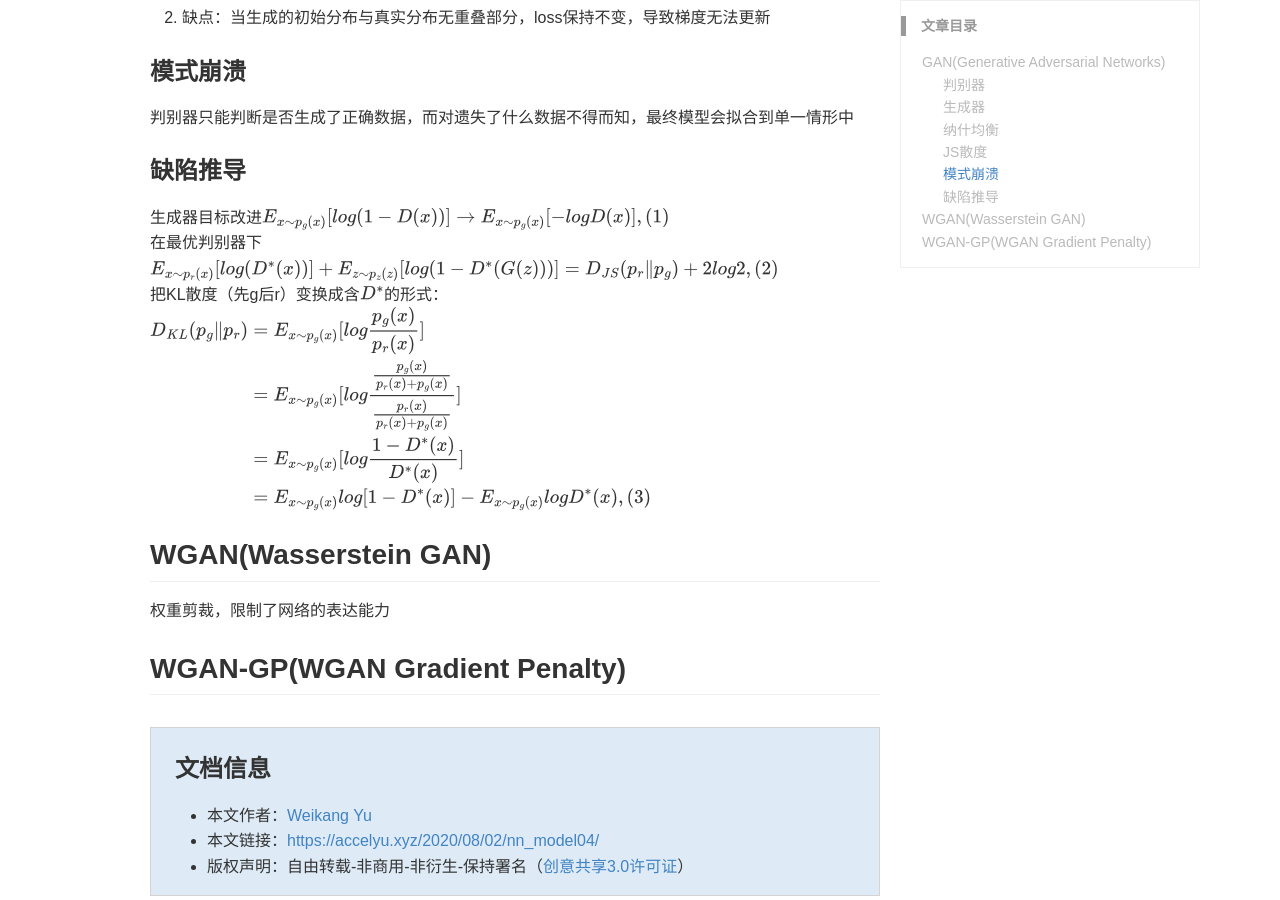
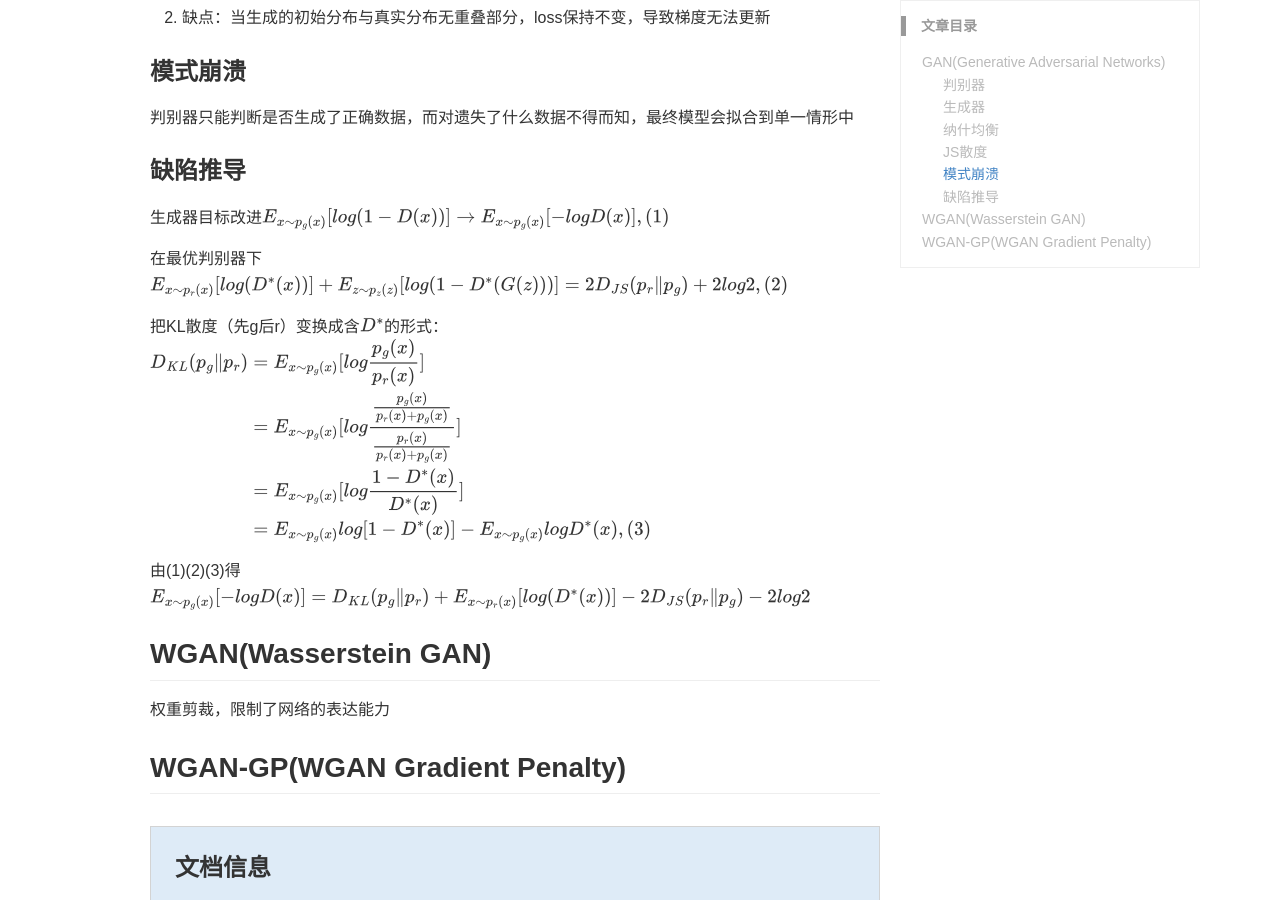
Before and after one commit to AccelYu/AccelYu.github.io, a Jekyll site: the page built from _posts/2020-08-02-nn_model04.md, in a window 1280 px wide and 900 px high, scrolled down 1274 px. Built offline with Jekyll 4.4.1, drawn with Linux system fonts in a browser that asks for light colours; some web fonts are replaced; comment, search, counter and statistics services are not loaded; a style sheet for code colours, icons or effects is not loaded; some of the changed text lies outside the part shown.

Commit message:
Update 2020-08-02-nn_model04.md

```diff
--- a/_posts/2020-08-02-nn_model04.md
+++ b/_posts/2020-08-02-nn_model04.md
@@ -48,7 +48,9 @@ $$\begin{align}D_{JS}(p_r \Vert p_g)
 
 ### 缺陷推导
 生成器目标改进$E_{x\sim p_g(x)}[log(1-D(x))] \to E_{x\sim p_g(x)}[-logD(x)],(1)$
-在最优判别器下$E_{x\sim p_r(x)}[log(D^\ast (x))] + E_{z\sim p_z(z)}[log(1-D^\ast (G(z)))]=D_{JS}(p_r \Vert p_g)+2log2,(2)$
+
+在最优判别器下$E_{x\sim p_r(x)}[log(D^\ast (x))] + E_{z\sim p_z(z)}[log(1-D^\ast (G(z)))]=2D_{JS}(p_r \Vert p_g)+2log2,(2)$
+
 把KL散度（先g后r）变换成含$ D^\ast$的形式：
 $$\begin{align}D_{KL}(p_g \Vert p_r)
 &=E_{x\sim p_g(x)}[log\frac{p_g(x)}{p_r(x)}]\\\
@@ -56,6 +58,8 @@ $$\begin{align}D_{KL}(p_g \Vert p_r)
 &=E_{x\sim p_g(x)}[log\frac{1-D^\ast(x)}{D^\ast(x)}]\\\
 &=E_{x\sim p_g(x)}log[1-D^\ast(x)] - E_{x\sim p_g(x)}logD^\ast(x),(3)\end{align}$$
 
+由(1)(2)(3)得$E_{x\sim p_g(x)}[-logD(x)]=D_{KL}(p_g \Vert p_r)+E_{x\sim p_r(x)}[log(D^\ast (x))]-2D_{JS}(p_r \Vert p_g)-2log2$
+
 ## WGAN(Wasserstein GAN)
 权重剪裁，限制了网络的表达能力
 
```
